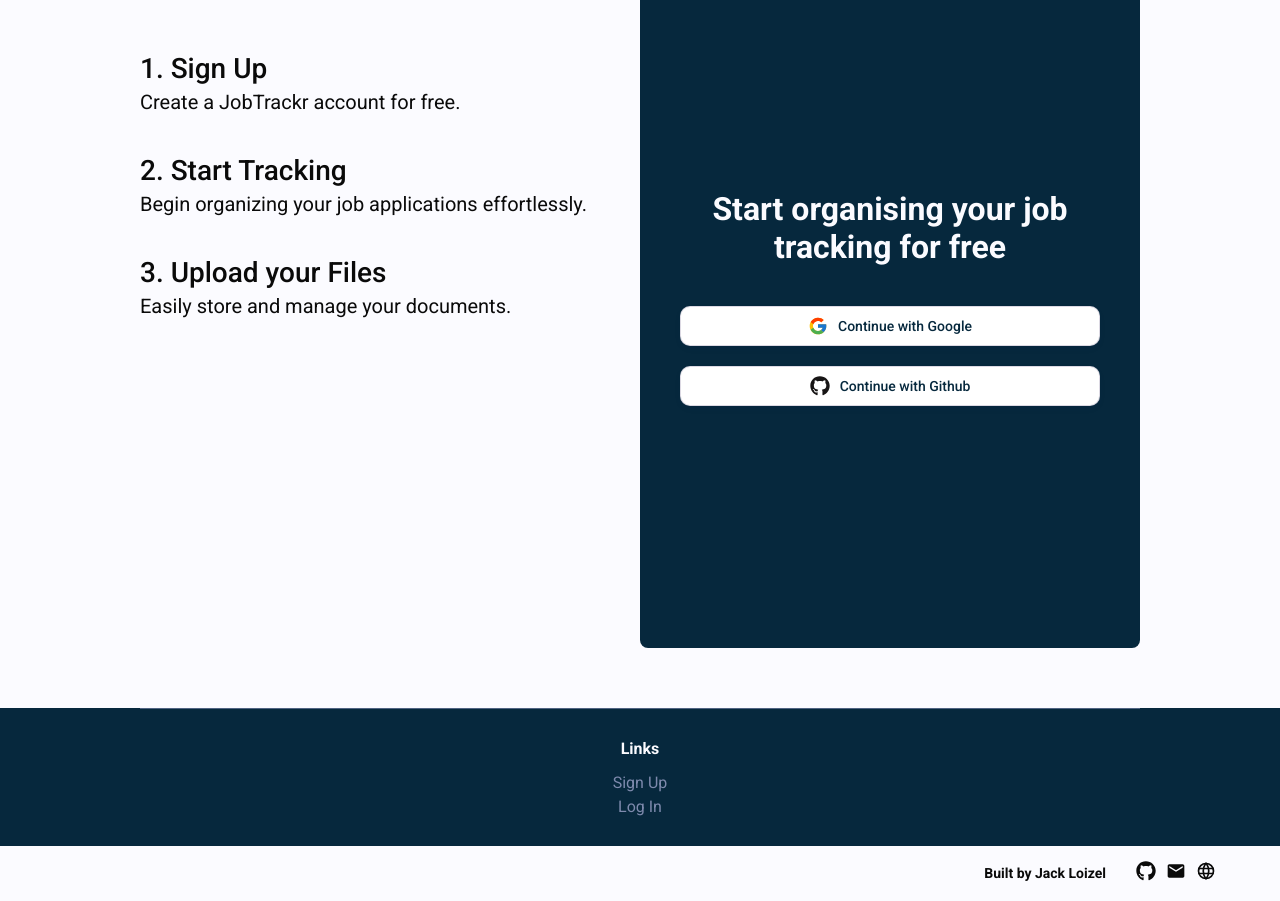
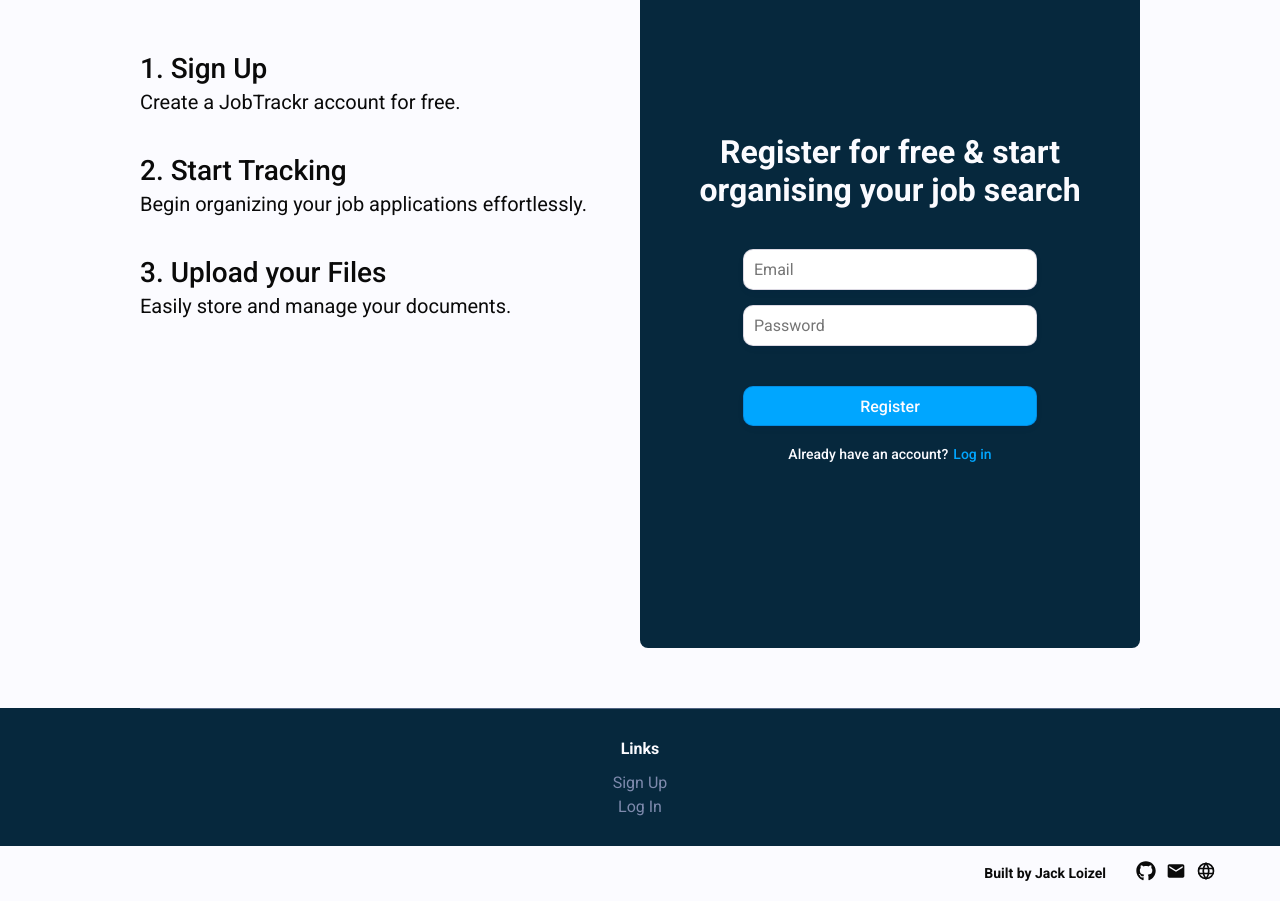
Before and after one commit to jloizel/jobtrackr, a Next.js app: page / in a window 1280 px wide. Shown: the part 4900-5801 px from the top of the page. Built offline with nearby package versions, Linux system fonts and the light colour scheme; no server answers; a web font is replaced by a local one.

Commit message:
working on register form

```diff
--- a/package.json
+++ b/package.json
@@ -30,6 +30,7 @@
     "react-dom": "^18.3.1",
     "react-drag-drop-files": "^2.4.0",
     "react-icons": "^5.3.0",
+    "react-password-strength-bar": "^0.4.1",
     "react-pdf": "^9.1.1",
     "react-slick": "^0.30.3",
     "react-spinners": "^0.15.0",
--- a/src/app/login/page.tsx
+++ b/src/app/login/page.tsx
@@ -9,7 +9,7 @@
 import Link from "next/link";
 import ThemeToggle from "@/components/themeToggle/themeToggle";
 import ClipLoader from "react-spinners/ClipLoader";
-import Login from "@/components/authentication/form/login";
+import Login from "@/components/authentication/login/login";
 
 const LoginPage = () => {
   const { status } = useSession();
--- a/src/app/my-tracker/mytracker.module.css
+++ b/src/app/my-tracker/mytracker.module.css
@@ -187,6 +187,11 @@
 
 .jobs {
   margin-top: 20px;
+  min-height: 400px;
+
+  @media (min-width: 768px) {
+    min-height: 350px;
+  }
 }
 
 .jobCard {
--- a/src/components/authentication/form/form.module.css
+++ b/src/components/authentication/form/form.module.css
@@ -26,16 +26,49 @@
   text-align: center;
 }
 
-.buttonsContainer {
-  width: 100%;
+.inputsContainer {
   display: flex;
   flex-direction: column;
-  gap: 20px;
+  width: 70%;
   align-items: center;
+  justify-content: center;
+  gap: 40px;
 }
 
-.socialButton {
-  background-color: white;
+.inputs {
+  display: flex;
+  flex-direction: column;
+  justify-content: center;
+  gap: 15px;
+  width: 100%;
+}
+
+.input {
+  display: flex;
+  flex-direction: column;
+  justify-content: center;
+  width: 100%;
+  gap: 5px;
+}
+
+.input input {
+  font-family: "Roboto", sans-serif;
+  box-shadow: rgba(25, 4, 69, 0.05) 0px 3px 6px;
+  border: 1px solid rgba(25, 4, 69, 0.15);
+  border-radius: 10px;
+  padding: 10px;
+  outline: none;
+  font-size: 16px;
+}
+
+.error {
+  color: #ff3c63;
+  font-size: 14px;
+  margin-left: 5px;
+}
+
+.button {
+  background-color: #00a6ff;
   height: 40px;
   border-radius: 10px;
   box-shadow: rgba(25, 4, 69, 0.05) 0px 3px 6px;
@@ -46,36 +79,18 @@
   justify-content: center;
   gap: 10px;
   cursor: pointer;
-  display: flex;
-  width: 80%;
-
-  @media (min-width: 768px) {
-    width: 100%;
-  }
+  font-size: 16px;
+  font-family: "Roboto", sans-serif;
+  color: #fbfbff;
+  font-size: 16px;
+  font-weight: 500;
+  width: 100%;
 }
 
-.socialButton:hover {
+.button:hover {
   border: solid 2px #00a6ff;
-}
-
-.socialButton span {
-  color: #06283D;
-  font-size: 14px;
-  font-weight: 500;
-}
-
-.socialIcon {
-  height: 20px;
-}
-
-.githubIcon {
-  font-size: 20px;
-  color: #171515;
-}
-
-.socialButton span {
-  font-size: 14px;
-  font-weight: 500;
+  background-color: transparent;
+  color: #00a6ff;
 }
 
 .textContainer {
@@ -86,8 +101,12 @@
 }
 
 .textContainer span {
-  font-size: 14px;
+  font-size: 16px;
   font-weight: 500;
+
+  @media (min-width: 768px) {
+    font-size: 14px;
+  }
 }
 
 .textContainer span:last-child {
--- a/src/components/authentication/form/form.tsx
+++ b/src/components/authentication/form/form.tsx
@@ -1,33 +1,87 @@
-import React from 'react'
+import React, { useState } from 'react'
 import styles from "./form.module.css"
 import Link from 'next/link'
-import { FaGithub } from 'react-icons/fa'
-import { signIn } from 'next-auth/react'
-import Register from './register'
+import { registerUser } from '@/app/API'
+import PasswordStrengthBar from 'react-password-strength-bar';
 
 const AuthenticationForm = () => {
+  const [email, setEmail] = useState('');
+  const [password, setPassword] = useState('');
+  const [emailError, setEmailError] = useState('');
+  const [passwordError, setPasswordError] = useState('');
+  const [message, setMessage] = useState('');
+
+  const handleRegister = async () => {
+    let hasError = false;
+
+    // validate email
+    if (!email.trim()) {
+      setEmailError('Email cannot be empty');
+      hasError = true;
+    } else {
+      setEmailError('');
+    }
+
+    // validate password
+    if (!password.trim()) {
+      setPasswordError('Password cannot be empty');
+      hasError = true;
+    } else {
+      setPasswordError('');
+    }
+
+    if (hasError) {
+      return;
+    }
+
+    try {
+      const response = await registerUser({ email, password });
+      setMessage(response.message);
+    } catch (error: any) {
+      setMessage(error.message || 'An error occurred');
+    }
+  };
+
   return (
     <div className={styles.container}>
       <div className={styles.content}>
-        <div className={styles.header}>Start organising your job tracking for free</div>
-        <div className={styles.buttonsContainer}>
-          <div className={`${styles.socialButton} ${styles.googleButton}`} onClick={() => signIn("google")}>
-            <img src="/icons8-google.svg" className={styles.socialIcon}/>
-            <span>Continue with Google</span>
+        <div className={styles.header}>
+          Register for free & start organising your job search
+        </div>
+        <div className={styles.inputsContainer}>
+          <div className={styles.inputs}>
+            <div className={styles.input}>
+              <input
+                placeholder="Email"
+                value={email}
+                onChange={(e) => setEmail(e.target.value)}
+              />
+              {emailError && <p className={styles.error}>{emailError}</p>}
+            </div>
+
+            <div className={styles.input}>
+              <input
+                type="password"
+                placeholder="Password"
+                value={password}
+                onChange={(e) => setPassword(e.target.value)}
+              />
+              {passwordError && <p className={styles.error}>{passwordError}</p>}
+            </div>
+
+            {password && <PasswordStrengthBar password={password}/>}
+
           </div>
-          <div className={`${styles.socialButton} ${styles.githubButton}`} onClick={() => signIn("github")}>
-            <FaGithub className={styles.githubIcon}/>
-            <span>Continue with Github</span>
-          </div>
+          <button onClick={handleRegister} className={styles.button}>Register</button>
         </div>
-        {/* <Link className={styles.textContainer} href="/signup">
+
+        <Link className={styles.textContainer} href="/login">
           <span>Already have an account?</span>
           <span>Log in</span>
-        </Link> */}
-        {/* <Register/> */}
+        </Link>
       </div>
     </div>
   )
 }
 
-export default AuthenticationForm
+export default AuthenticationForm;
--- a/src/components/footer/footer.tsx
+++ b/src/components/footer/footer.tsx
@@ -1,9 +1,11 @@
-import React from "react";
+import React, { useContext } from "react";
 import styles from "./footer.module.css";
 import { useSession } from "next-auth/react";
+import { AuthContext } from "@/providers/AuthProvider";
 
 const Footer = () => {
   const { data: session } = useSession();
+  const { isLoggedIn } = useContext(AuthContext);
 
   const links1 = [
     {
@@ -57,7 +59,7 @@
     },
   ];
 
-  const renderedLinks = session ? links1 : links2;
+  const renderedLinks = isLoggedIn ? links1 : links2;
 
   return (
     <div className={styles.container}>
```
Also changed, not shown: src/components/authentication/form/register.tsx (deleted, +0 -29 lines), src/components/authentication/login/login.module.css (added), src/components/authentication/login/login.tsx (renamed from src/components/authentication/form/login.tsx), 1 other file (tests, documents, lock files or other folders).
